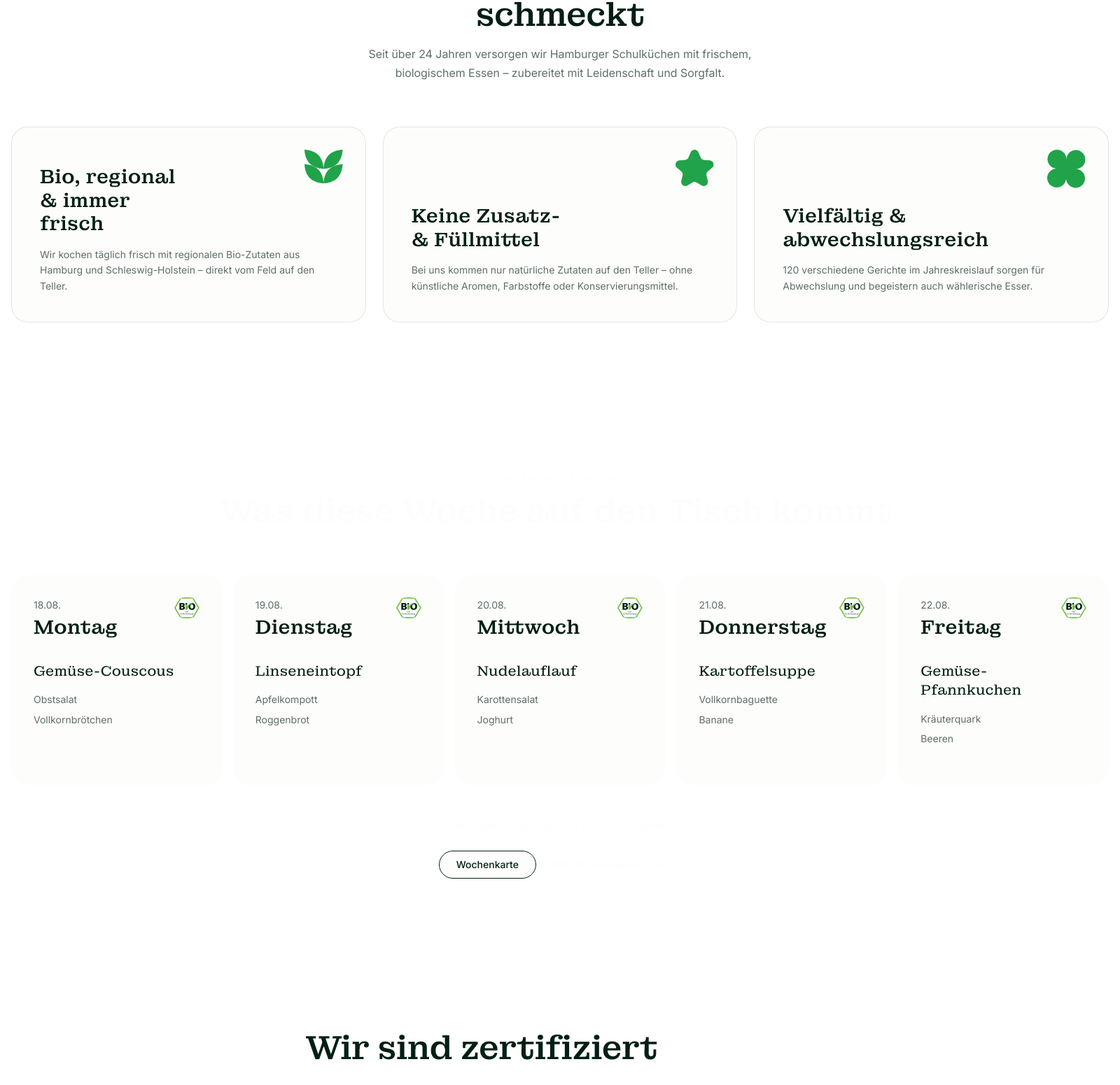
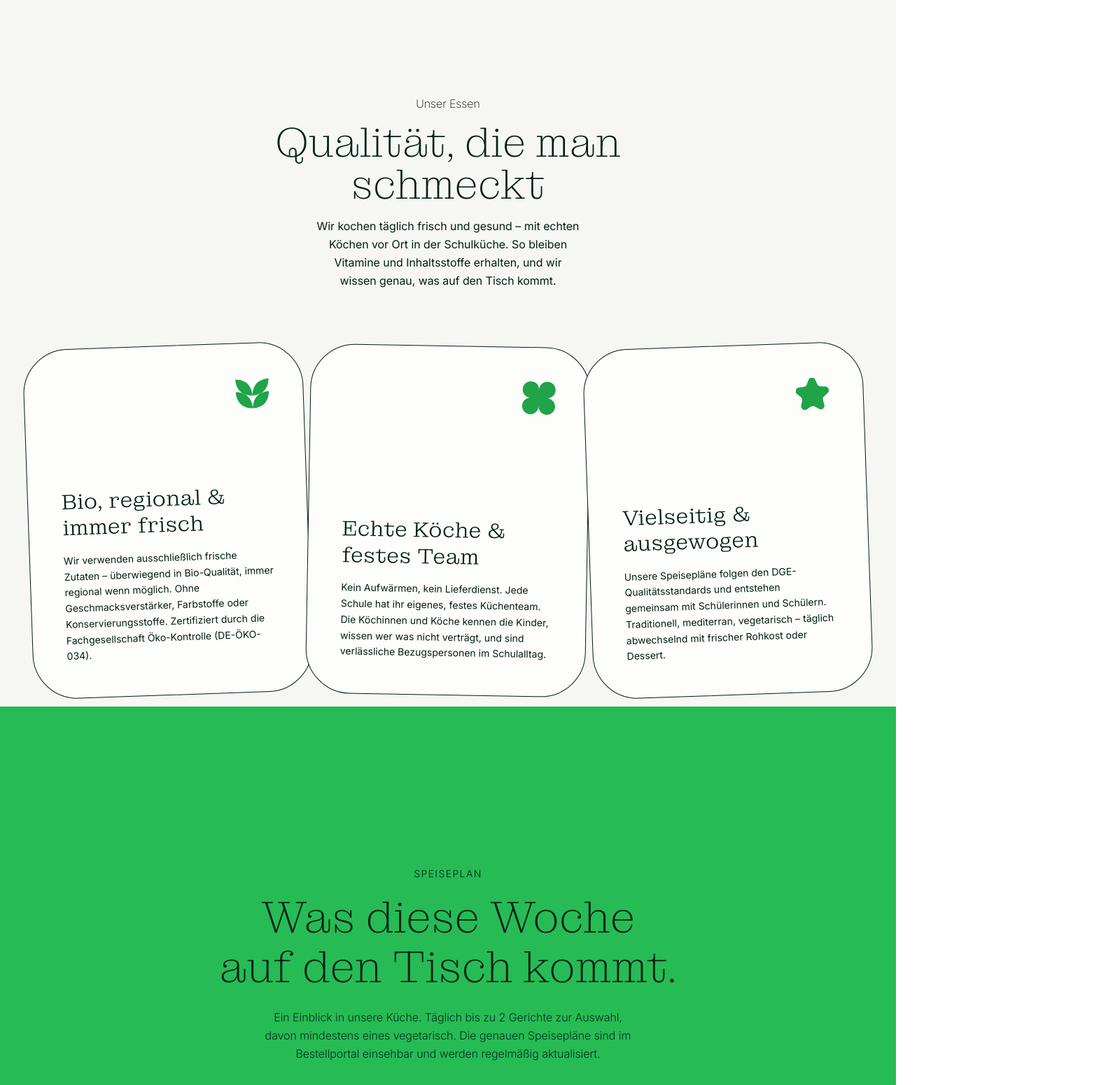
Before and after one commit to bio-fuer-kids/frontend, a Next.js app: page / in a window 1280 px wide. Shown: the part 1219-2770 px from the top of the page at 70% size, 1600 px wide, since content can reach past the window. Built offline with nearby package versions, Linux system fonts and the light colour scheme.

Commit message:
wochen section added

```diff
--- a/app/globals.css
+++ b/app/globals.css
@@ -65,15 +65,15 @@ body {
 @utility text-h2 {
   font-family: var(--font-serif);
   font-size: 48px;
-  font-weight: 500;
+  font-weight: 300;
   letter-spacing: -0.02em;
   line-height: 1.1;
 }
 
 @utility text-h3 {
   font-family: var(--font-serif);
-  font-size: 28px;
-  font-weight: 500;
+  font-size: 32px;
+  font-weight: 300;
   line-height: 1.2;
 }
 
@@ -84,7 +84,8 @@ body {
 
 @utility text-body-sm {
   font-size: 14px;
-  line-height: 1.6;
+  width: 400;
+  line-height: 1.5;
 }
 
 @utility section-py {
--- a/app/page.tsx
+++ b/app/page.tsx
@@ -11,7 +11,7 @@ import { ContactSection } from "@/components/sections/ContactSection";
 
 export default function Home() {
   return (
-    <div className="mx-auto w-[1600px] bg-bio-sand">
+    <div className="mx-auto w-full overflow-x-hidden bg-bio-white">
       <Header />
       <main>
         <QualitySection />
--- a/components/layout/Header.tsx
+++ b/components/layout/Header.tsx
@@ -13,7 +13,7 @@ const navLinks = [
 export function Header() {
   return (
     <header className="w-full h-173px bg-bio-green-500 font-light">
-      <Container className="flex items-center justify-between">
+      <Container className="flex items-center justify-between px-4 py-6">
         <Link href="/" className="flex items-center gap-2">
           <span className="border rounded-[20px] py-2 px-4 gap-2 bg-bio-white">
             Bio für Kids
--- a/components/sections/QualitySection.tsx
+++ b/components/sections/QualitySection.tsx
@@ -5,56 +5,70 @@ import { SectionLabel } from "@/components/ui/SectionLabel";
 const features = [
   {
     icon: "/icons/Icon_Decorative_Frisch.svg",
-    title: "Bio, regional & immer frisch",
+    title: "Bio, regional &\nimmer frisch",
     description:
-      "Wir kochen täglich frisch mit regionalen Bio-Zutaten aus Hamburg und Schleswig-Holstein – direkt vom Feld auf den Teller.",
+      "Wir verwenden ausschließlich frische Zutaten – überwiegend in Bio-Qualität, immer regional wenn möglich. Ohne Geschmacksverstärker, Farbstoffe oder Konservierungsstoffe. Zertifiziert durch die Fachgesellschaft Öko-Kontrolle (DE-ÖKO-034).",
+    rotation: "-rotate-2", // Leichtes Drehen für den organischen Look
+  },
+  {
+    icon: "/icons/Icon_Decorative_Vielseitig.svg",
+
+    title: "Echte Köche &\nfestes Team",
+    description:
+      "Kein Aufwärmen, kein Lieferdienst. Jede Schule hat ihr eigenes, festes Küchenteam. Die Köchinnen und Köche kennen die Kinder, wissen wer was nicht verträgt, und sind verlässliche Bezugspersonen im Schulalltag.",
+    rotation: "rotate-1",
   },
   {
     icon: "/icons/Icon_Decorative_Köche.svg",
-    title: "Keine Zusatz- & Füllmittel",
+    title: "Vielseitig &\nausgewogen",
     description:
-      "Bei uns kommen nur natürliche Zutaten auf den Teller – ohne künstliche Aromen, Farbstoffe oder Konservierungsmittel.",
-  },
-  {
-    icon: "/icons/Icon_Decorative_Vielseitig.svg",
-    title: "Vielfältig & abwechslungsreich",
-    description:
-      "120 verschiedene Gerichte im Jahreskreislauf sorgen für Abwechslung und begeistern auch wählerische Esser.",
+      "Unsere Speisepläne folgen den DGE-Qualitätsstandards und entstehen gemeinsam mit Schülerinnen und Schülern. Traditionell, mediterran, vegetarisch – täglich abwechselnd mit frischer Rohkost oder Dessert.",
+    rotation: "-rotate-2",
   },
 ];
 
 export function QualitySection() {
   return (
-    <section id="qualitaet" className="section-py bg-bio-sand">
+    <section id="qualitaet" className="pt-50 pb-2 bg-bio-sand-beige">
       <Container className="flex flex-col items-center text-center">
-        <SectionLabel>Was uns auszeichnet</SectionLabel>
-        <h2 className="text-h2 mt-3 max-w-[640px] text-bio-dark">
+        <SectionLabel>Unser Essen</SectionLabel>
+
+        <h2 className="mt-3 max-w-xl font-montagu-light text-5xl font-earthlight leading-none text-bio-dark md:text-6xl">
           Qualität, die man schmeckt
         </h2>
-        <p className="text-body mt-4 max-w-[560px] text-bio-grey">
-          Seit über 24 Jahren versorgen wir Hamburger Schulküchen mit frischem,
-          biologischem Essen – zubereitet mit Leidenschaft und Sorgfalt.
+
+        <p className="mt-4 max-w-94 text-[16px] text-bio-dark leading-relaxed">
+          Wir kochen täglich frisch und gesund – mit echten Köchen vor Ort in
+          der Schulküche. So bleiben Vitamine und Inhaltsstoffe erhalten, und
+          wir wissen genau, was auf den Tisch kommt.
         </p>
 
-        <div className="mt-[64px] grid w-full grid-cols-3 gap-6">
+        <div className="mt-20 w-full flex justify-center">
           {features.map((feature) => (
             <article
               key={feature.title}
-              className="relative flex min-h-[280px] flex-col rounded-[24px] border border-bio-dark/10 bg-bio-white p-10 text-left"
+              className={`flex flex-col w-100 h-125 justify-between rounded-[64px] border border-bio-dark bg-bio-white p-12 text-left transition-transform md:p-12 ${feature.rotation}`}
             >
+              {/* Icon oben rechts */}
+              <div className="flex justify-end">
                 <Image
                   src={feature.icon}
                   alt=""
-                width={55}
-                height={55}
-                className="absolute right-8 top-8"
+                  width={50}
+                  height={50}
+                  className="h-12 w-12 object-contain"
                 />
-              <h3 className="text-h3 mt-auto max-w-[220px] text-bio-dark">
+              </div>
+
+              {/* Textbereich unten linksbündig */}
+              <div className="mt-16">
+                <h3 className="whitespace-pre-line font-serif font-light text-3xl  leading-tight text-bio-dark">
                   {feature.title}
                 </h3>
-              <p className="text-body-sm mt-4 text-bio-grey">
+                <p className="mt-4 text-[14px]! leading-relaxed text-bio-dark md:text-sm">
                   {feature.description}
                 </p>
+              </div>
             </article>
           ))}
         </div>
--- a/components/sections/WeeklyMenuSection.tsx
+++ b/components/sections/WeeklyMenuSection.tsx
@@ -1,111 +1,111 @@
 import Image from "next/image";
 import { Container } from "@/components/ui/Container";
-import { SectionLabel } from "@/components/ui/SectionLabel";
 
 const weekDays = [
   {
     day: "Montag",
-    date: "18.08.",
-    dish: "Gemüse-Couscous",
-    sides: ["Obstsalat", "Vollkornbrötchen"],
+    dish: "Gemüse-Bolognese mit Vollkornnudeln",
+    sides: "Bunter Blattsalat · Apfelschorle",
+    rotation: "-rotate-2 -translate-y-2",
   },
   {
     day: "Dienstag",
-    date: "19.08.",
-    dish: "Linseneintopf",
-    sides: ["Apfelkompott", "Roggenbrot"],
+    dish: "Hähnchen-Curry mit Basmatireis",
+    sides: "Gurken-Raita · frisches Naan",
+    rotation: "rotate-1 translate-y-1",
   },
   {
     day: "Mittwoch",
-    date: "20.08.",
-    dish: "Nudelauflauf",
-    sides: ["Karottensalat", "Joghurt"],
+    dish: "Rote Linsensuppe mit Vollkornbrot",
+    sides: "Karottensalat · Naturjoghurt",
+    rotation: "-rotate-1 -translate-y-1",
   },
   {
     day: "Donnerstag",
-    date: "21.08.",
-    dish: "Kartoffelsuppe",
-    sides: ["Vollkornbaguette", "Banane"],
+    dish: "Seelachsfilet mit Kartoffelpüree",
+    sides: "Brokkoli · Zitronensauce",
+    rotation: "rotate-2 translate-y-2",
   },
   {
     day: "Freitag",
-    date: "22.08.",
-    dish: "Gemüse-Pfannkuchen",
-    sides: ["Kräuterquark", "Beeren"],
+    dish: "Gemüse-Quiche mit gemischtem Salat",
+    sides: "Tomaten · Kräuterdressing · Obstsalat",
+    rotation: "-rotate-2",
   },
 ];
 
 export function WeeklyMenuSection() {
   return (
-    <section id="speiseplan" className="section-py bg-bio-green">
-      <Container>
-        <div className="text-center">
-          <SectionLabel light>Die aktuelle Woche</SectionLabel>
-          <h2 className="text-h2 mt-3 text-bio-white">
-            Was diese Woche auf den Tisch kommt.
+    <section id="speiseplan" className="bg-bio-green-500 py-24 md:py-55">
+      <Container className="flex flex-col items-center">
+        <div className="mx-auto flex max-w-2xl flex-col items-center text-center">
+          <span className="mb-4 text-[14px] font-light tracking-widest text-bio-dark">
+            SPEISEPLAN
+          </span>
+          <h2 className="font-montagu-light text-5xl font-extralight leading-[1.1] text-bio-dark md:text-[64px]">
+            Was diese Woche
+            <br />
+            auf den Tisch kommt.
           </h2>
+          <p className="mt-6 max-w-135 text-[16px] font-light leading-relaxed text-bio-dark/90">
+            Ein Einblick in unsere Küche. Täglich bis zu 2 Gerichte zur Auswahl,
+            davon mindestens eines vegetarisch. Die genauen Speisepläne sind im
+            Bestellportal einsehbar und werden regelmäßig aktualisiert.
+          </p>
         </div>
 
-        <div className="mt-[64px] grid grid-cols-5 gap-4">
-          {weekDays.map((item) => (
+        {/* Karten-Container */}
+        <div className="mt-20 flex w-full max-w-316 flex-col">
+          <div className="flex flex-wrap justify-center -space-x-2 md:flex-nowrap md:-space-x-3">
+            {weekDays.map((item, index) => (
               <article
                 key={item.day}
-              className="flex min-h-[300px] flex-col rounded-[24px] bg-bio-white p-8"
+                className={`relative flex h-75 w-[256px] shrink-0 flex-col justify-between rounded-[40px] border border-bio-dark bg-bio-white p-6 shadow-sm transition-all duration-300 hover:z-10 ${item.rotation}`}
+                style={{ zIndex: index }}
               >
-              <div className="flex items-start justify-between">
-                <div>
-                  <p className="text-body-sm text-bio-grey">{item.date}</p>
-                  <h3 className="text-h3 mt-1 text-bio-dark">{item.day}</h3>
-                </div>
-                <Image
-                  src="/Bio-Siegel-EG-Öko-VO-Deutschland.png"
-                  alt=""
-                  width={36}
-                  height={36}
-                  className="rounded-full object-contain"
-                />
+                <div className="flex justify-end">
+                  <span className="rounded-lg border border-bio-dark px-3 py-1 text-[10px] uppercase tracking-wider text-bio-dark">
+                    {item.day}
+                  </span>
                 </div>
 
-              <p className="font-serif mt-8 text-[20px] leading-snug text-bio-dark">
+                <div className="mt-auto text-left">
+                  <h3 className="font-serif text-[22px] font-extralight leading-tight text-bio-dark">
                     {item.dish}
+                  </h3>
+                  <p className="mt-3 text-[14px] leading-relaxed text-bio-dark/70">
+                    {item.sides}
                   </p>
-
-              <ul className="mt-4 flex flex-col gap-1.5">
-                {item.sides.map((side) => (
-                  <li key={side} className="text-body-sm text-bio-grey">
-                    {side}
-                  </li>
-                ))}
-              </ul>
+                </div>
               </article>
             ))}
           </div>
 
-        <div className="mt-12 flex flex-col items-center gap-6">
-          <p className="text-body-sm text-bio-white/80">
-            Wöchentlich wechselnd — 100% Bio-Qualität
+          <p className="mt-6 w-full pr-4 text-right text-[13px] text-bio-dark md:pr-0">
+            Beispielhafter Speiseplan – wird alle 2–3 Monate aktualisiert.
           </p>
-          <div className="flex items-center gap-6">
+        </div>
+
+        {/* Buttons ganz unten */}
+        <div className="mt-12 flex flex-col items-center gap-6 md:flex-row">
           <button
             type="button"
-              className="h-10 rounded-full border border-bio-border bg-bio-white px-6 text-[14px] font-medium text-bio-dark transition-colors hover:bg-bio-dark hover:text-bio-white"
+            className="rounded-[24px] border border-bio-dark bg-transparent px-8 py-3 text-[15px] text-bio-dark transition-colors hover:bg-bio-dark hover:text-bio-white"
           >
-              Wochenkarte
+            Zu den Speiseplänen
           </button>
           <a
             href="#"
-              className="inline-flex items-center gap-2 text-[14px] font-medium text-bio-white underline-offset-4 transition-opacity hover:underline"
+            className="inline-flex items-center gap-2 font-inter text-[15px] font-light text-bio-dark underline-offset-4 hover:underline"
           >
-              KW 34 Speiseplan (PDF)
             <Image
-                src="/icons/Icon_Arrow_External-Link.svg"
-                alt=""
-                width={11}
-                height={11}
-                className="brightness-0 invert"
+              src="/icons/download.svg"
+              alt="download"
+              width={18}
+              height={18}
             />
+            20-Tage-Speiseplan (PDF)
           </a>
-          </div>
         </div>
       </Container>
     </section>
--- a/components/ui/SectionLabel.tsx
+++ b/components/ui/SectionLabel.tsx
@@ -14,7 +14,7 @@ export function SectionLabel({
   return (
     <p
       className={cn(
-        "text-xs font-semibold uppercase tracking-[0.2em]",
+        "font-inter font-extralight text-center",
         light ? "text-bio-white/80" : "text-bio-green-medium",
         className,
       )}
```
Also changed, not shown: components/sections/HeroSection.tsx (+9 -5 lines), public/icons/download.svg (added). Lines whose indentation alone changed are shown as unchanged.
